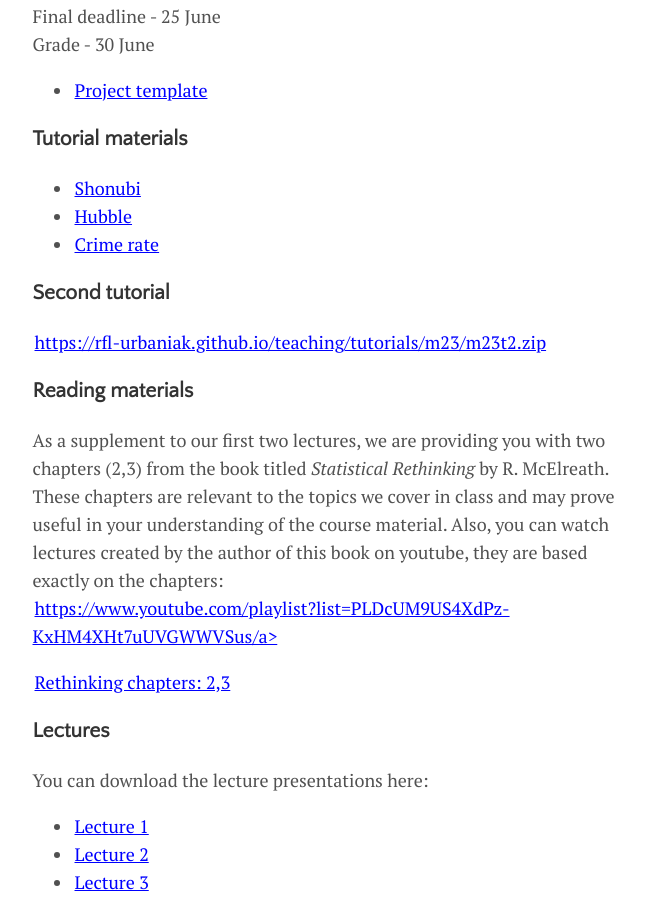
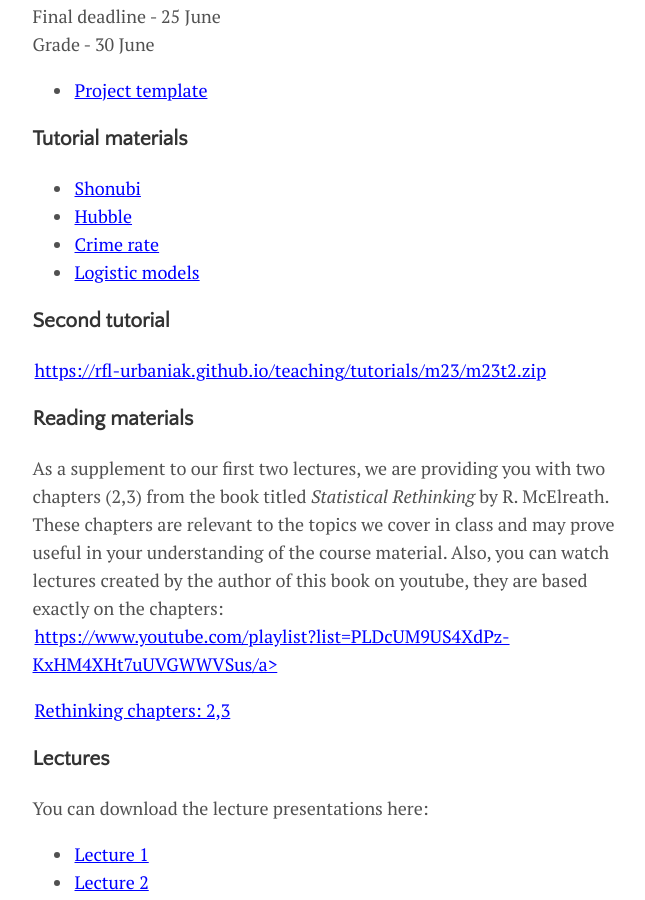
Before and after one commit to rfl-urbaniak/teaching, a Jekyll site: the page built from menu/methodology.md, in a window 1280 px wide and 900 px high, scrolled down 767 px. Shown: the whole window, without its empty margins (300-945 px from the left). Built offline with Jekyll 4.4.1, drawn with Linux system fonts in a browser that asks for light colours.

Commit message:
adding log tutorial to methodology

```diff
--- a/menu/methodology.md
+++ b/menu/methodology.md
@@ -39,7 +39,7 @@ Grade - 30 June
 - <a href="https://rfl-urbaniak.github.io/teaching/tutorials/m23/shonubi.zip">Shonubi</a>
 - <a href="https://rfl-urbaniak.github.io/teaching/tutorials/m23/hubble.zip">Hubble</a>
 - <a href="https://rfl-urbaniak.github.io/teaching/tutorials/crim23/firstModel.zip">Crime rate</a>
-
+- <a href="https://rfl-urbaniak.github.io/teaching/tutorials/crim23/logisticTut.zip">Logistic models</a>
 
 ### Second tutorial
 
```
